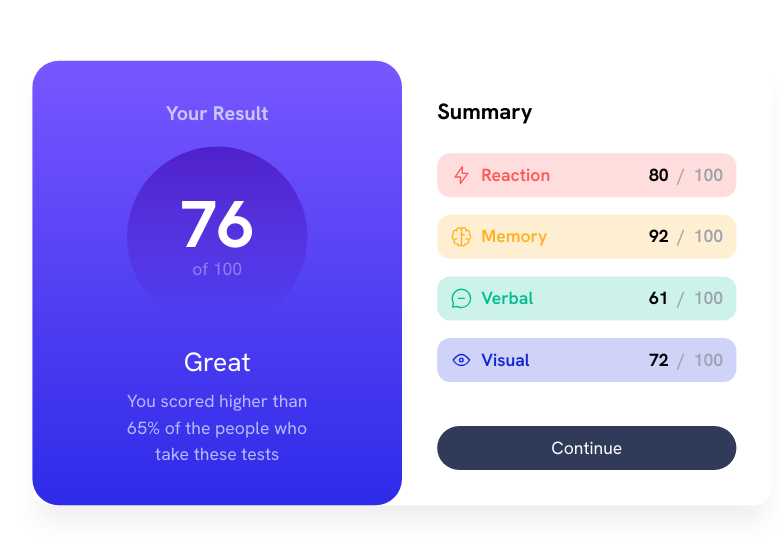
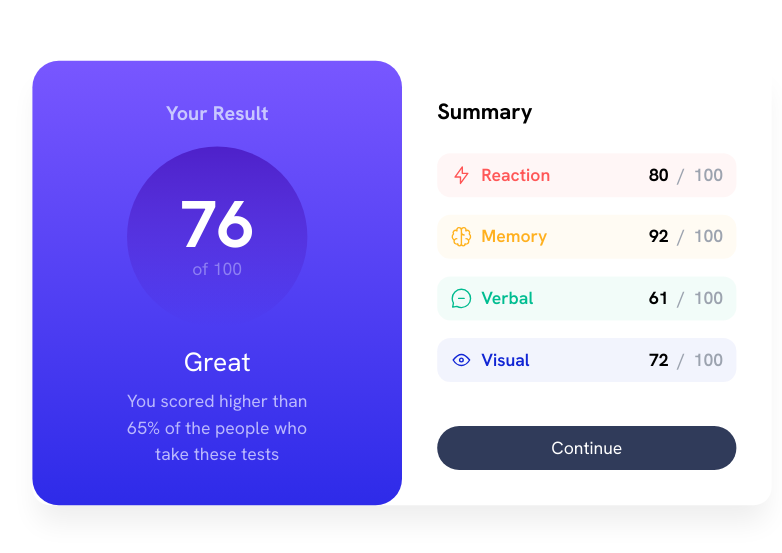
Before and after one commit to slockers37/results-summary-component, a React (Vite) app: page / in a window 1280 px wide. Shown: the part 117-670 px from the top of the page, without its empty margins (238-1020 px from the left). Built offline with nearby package versions, Linux system fonts and the light colour scheme.

Commit message:
changed background opacity for score badges

```diff
--- a/src/components/SummaryCard.jsx
+++ b/src/components/SummaryCard.jsx
@@ -17,7 +17,7 @@ const SummaryCard = () => {
               "bg-primary-verbal": item.category.toLowerCase() === "verbal",
               "bg-primary-visual": item.category.toLowerCase() === "visual",
             },
-            "bg-opacity-20",
+            "bg-opacity-5",
             "font-semibold"
           )}
         >
```
